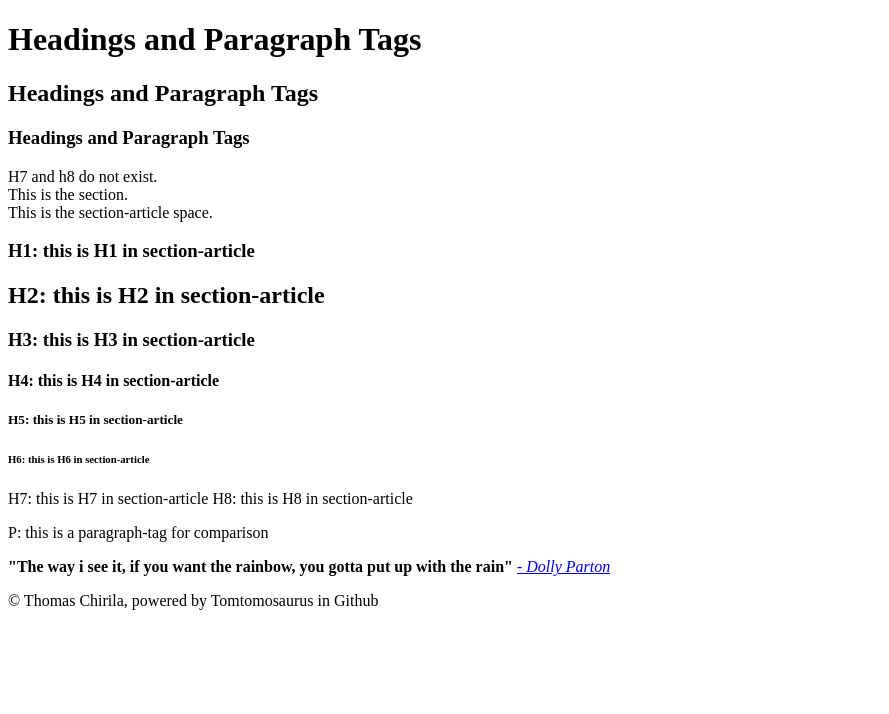
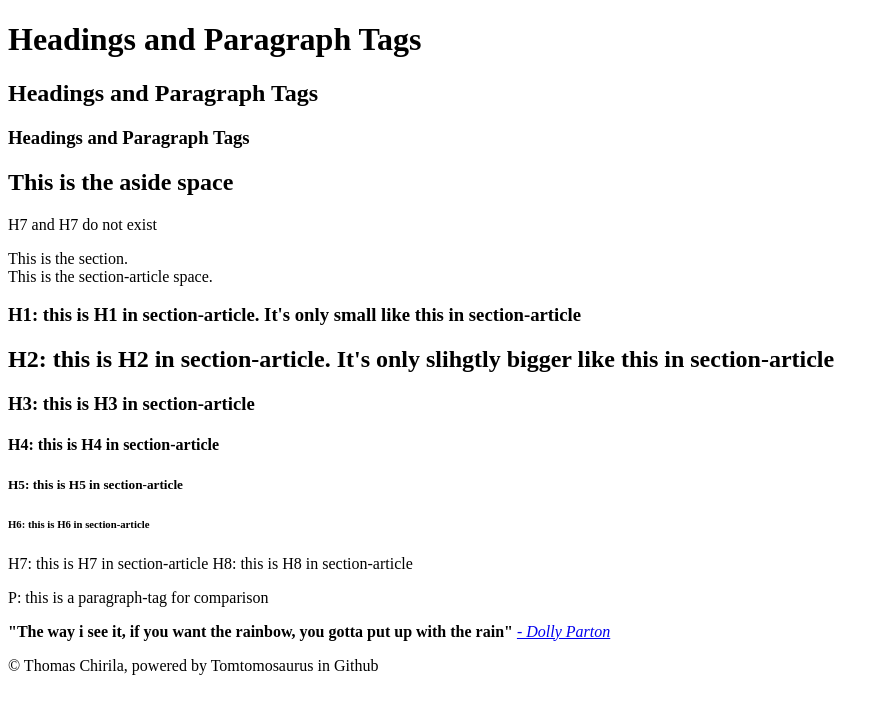
Before and after one commit to Tomtomosaurus/Learning-Website.github.io, a plain HTML site: page childPages/Headings and Paragraph Tags.html in a window 1280 px wide. Shown: the whole page, without its empty margins (0-889 px from the left). Drawn offline with Linux system fonts and the light colour scheme.

Commit message:
Update Headings and Paragraph Tags.html

```diff
--- a/childPages/Headings and Paragraph Tags.html
+++ b/childPages/Headings and Paragraph Tags.html
@@ -36,15 +36,16 @@
         </header>
         <nav></nav>
         <aside>
-            H7 and h8 do not exist.
+            <header><h1>This is the aside space</h1></header>
+            <p> H7 and H7 do not exist</p>
         </aside>
         <main></main>
         <section>
             This is the section.
         <article>
             This is the section-article space.
-            <h1>H1: this is H1 in section-article</h1>
-            <h2>H2: this is H2 in section-article</h2>
+            <h1>H1: this is H1 in section-article. It's only small like this in section-article</h1>
+            <h2>H2: this is H2 in section-article. It's only slihgtly bigger like this in section-article</h2>
             <h3>H3: this is H3 in section-article</h3>
             <h4>H4: this is H4 in section-article</h4>
             <h5>H5: this is H5 in section-article</h5>
```
